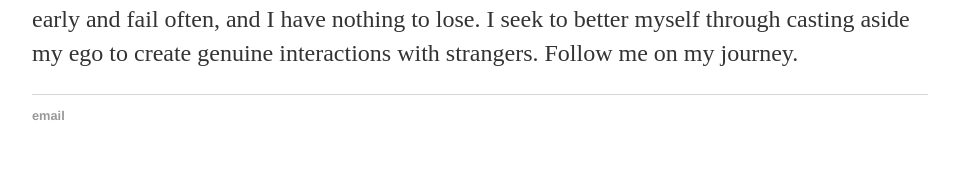
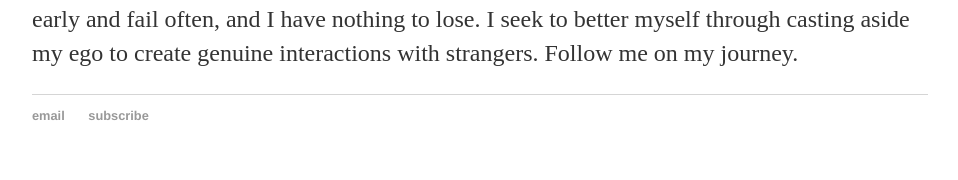
Before and after one commit to ahundredhellos/ahundredhellos.github.io, a Jekyll site: the page built from index.html, in a window 1280 px wide. Shown: the part 1279-1459 px from the top of the page, without its empty margins (160-1118 px from the left). Built offline with Jekyll 4.4.1, drawn with Linux system fonts in a browser that asks for light colours.

Commit message:
Create default.html

```diff
--- a/_layouts/default.html
+++ b/_layouts/default.html
@@ -24,6 +24,7 @@
 			<footer>
 	    		<ul>
 	        		<li><a href="mailto:ahundredhellos@gmail.com">email</a></li>
+				<li><a href="http://ahundredhellos.com/subscribe/index.html">subscribe</a></li>
 				</ul>
 			</footer>
 		</body>
```
